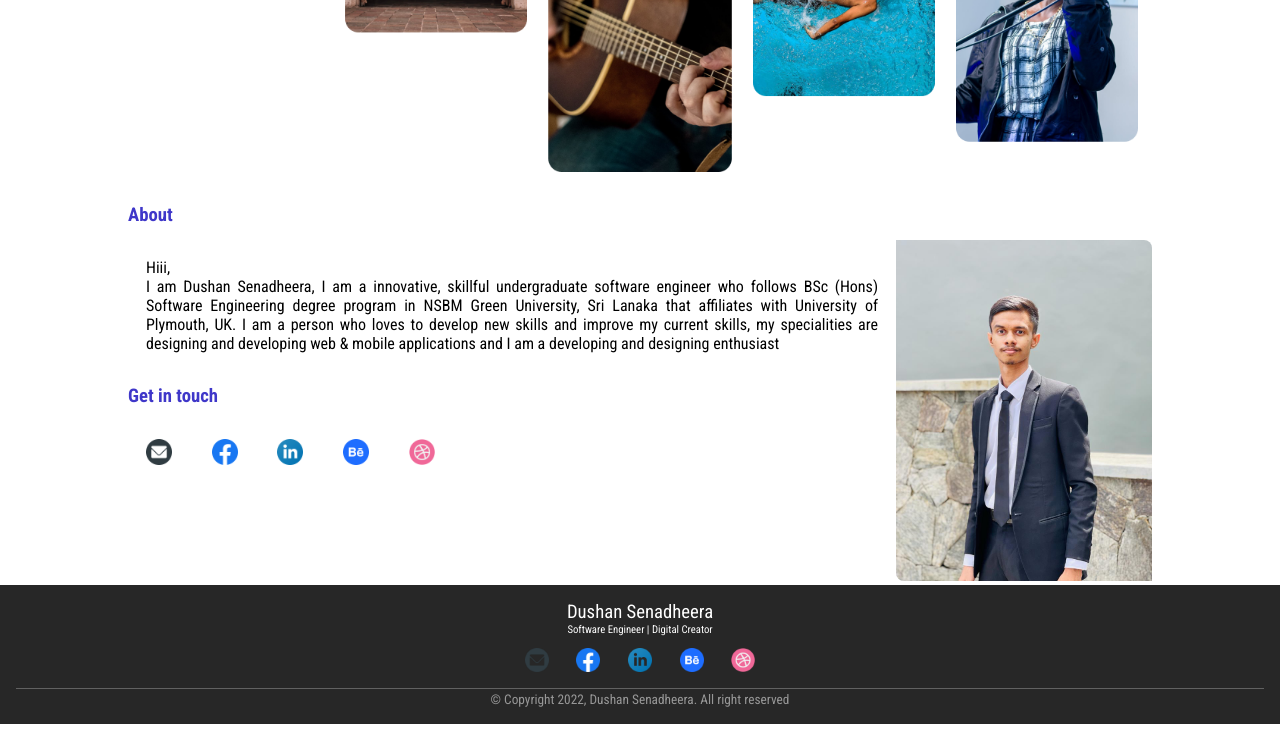
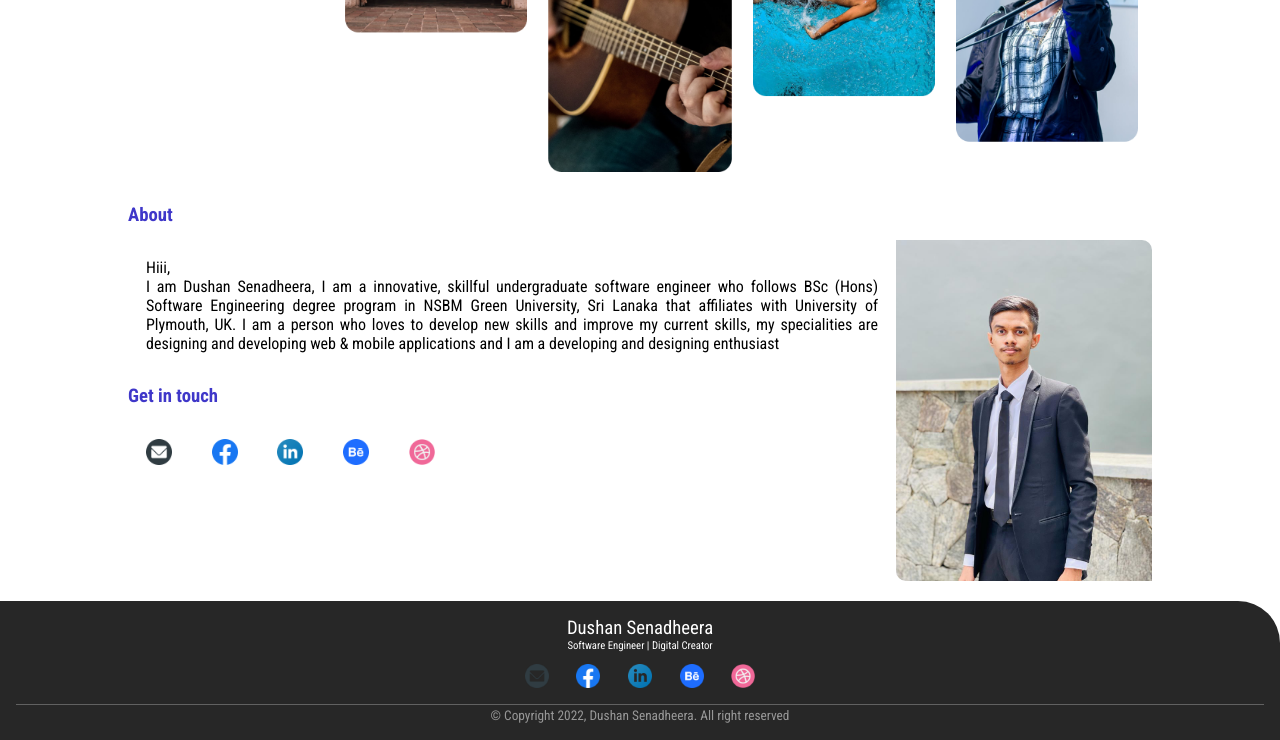
Before and after one commit to DushanSenadheera/DushanSenadheera.github.io, a PHP site: page / in a window 1280 px wide. Shown: the part 1889-2629 px from the top of the page. Run offline with PHP 8.4, Linux system fonts and the light colour scheme.

Commit message:
my portfolio

```diff
--- a/style.css
+++ b/style.css
@@ -158,6 +158,7 @@ main{
 
 .about-description{
     display: flex;
+    padding-bottom: 16px;
 }
 
 .about-description p{
@@ -168,7 +169,7 @@ main{
 .about-description img{
     width: 256px;
     height: auto;
-    border-radius: 0px 8px;
+    border-radius: 0px 10px;
 }
 
 .contact img{
@@ -178,6 +179,7 @@ main{
 }
 
 footer{
+    border-radius: 0px 42px 0px 0px;
     text-align: center;
     background-color: #272727;
     color: white;
```
